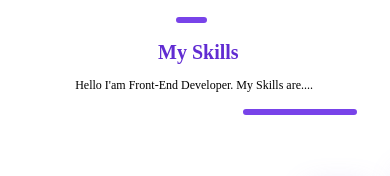
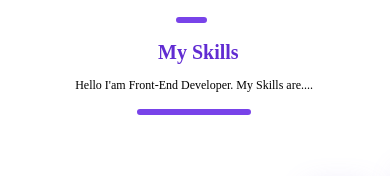
Before and after one commit to Nandiniatri/portfolio, a website built with Vite: page index.html in a window 390 px wide. Shown: the part 1860-2036 px from the top of the page. Built offline with nearby package versions, Linux system fonts and the light colour scheme; grey boxes are pictures that could not be loaded.

Commit message:
modified css

```diff
--- a/style.css
+++ b/style.css
@@ -1090,7 +1090,7 @@ form{
     border: solid #7843e9;
     margin-top: 20px;
     width: 15%;
-    left: -10%;
+    left: -24%;
     border-radius: 5px;
     bottom: 97px;
     position: relative;
```
